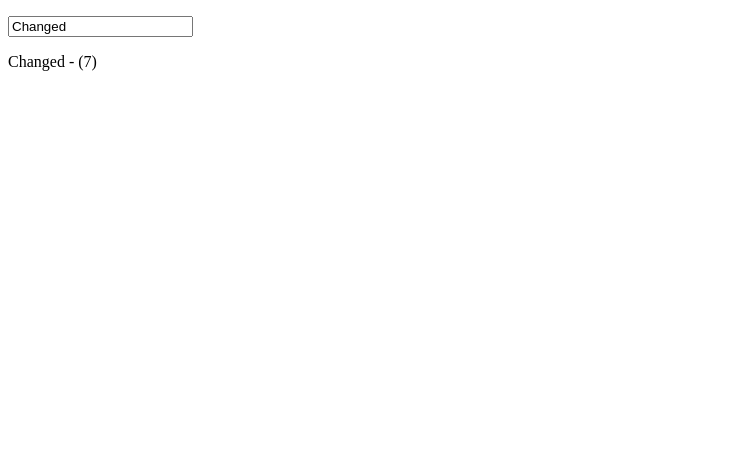
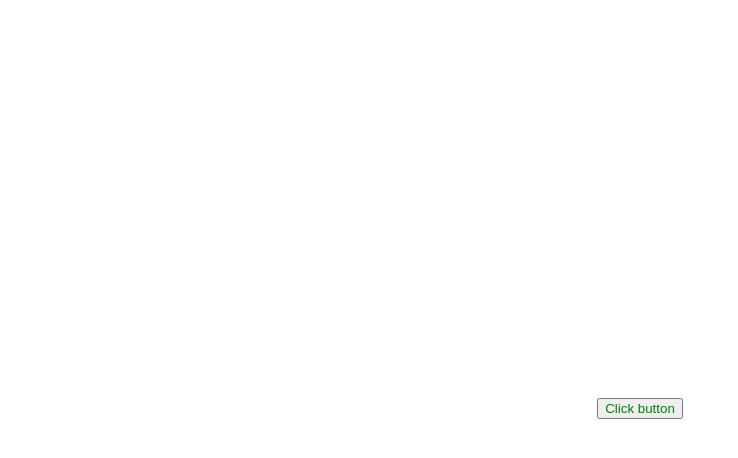
Before and after one commit to programatorseu/Vue-App, a plain HTML site: page index.html in a window 1280 px wide. Shown: the whole page, without its empty margins (0-738 px from the left). Drawn offline with nearby package versions, Linux system fonts and the light colour scheme.

Commit message:
2. Attribute binding & Event Handling

```diff
--- a/index.html
+++ b/index.html
@@ -4,25 +4,37 @@
     <meta charset="UTF-8">
     <title>Document</title>
     <script src="https://unpkg.com/vue@3"></script>
+    <style>
+        html, body {
+            height: 100%;
+        }
+        body {
+            display: grid;
+            place-items: center;
+        }
+        .text-red {
+            color:red;
+        }
+        .text-green {
+            color:green;
+        }
+    </style>
 </head>
 <body>
     <div id="app">
-        <p>
-            <input type="text" v-model="greeting">
-        </p>
-        {{greeting}} - ({{greeting.length}})
+        <button :class="active ? 'text-red' : 'text-green'" @click="toggle">Click button</button>
     </div>
     <script>
         Vue.createApp({
             data() {
                 return {
-                    greeting: "Ania S Hej! "
-                };
+                    active:false
+                }
             },
-            mounted()  {
-                setTimeout(() => {
-                    this.greeting = 'Changed'
-                }, 3000)
+            methods: {
+                toggle() {
+                    this.active = ! this.active;
+                }
             }
         }).mount('#app');
     </script>
```
